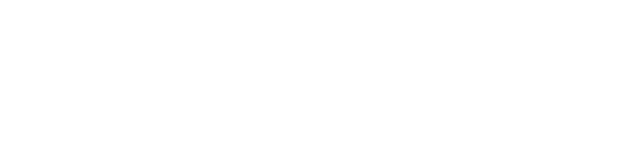
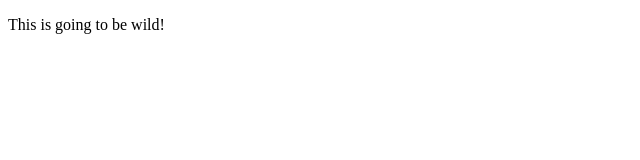
Before and after one commit to parkerf23/start_New, a plain HTML site: page hellllo.html in a window 1280 px wide. Shown: the whole page, without its empty margins (0-640 px from the left). Drawn offline with Linux system fonts and the light colour scheme.

Commit message:
Update hellllo.html

```diff
--- a/hellllo.html
+++ b/hellllo.html
@@ -6,5 +6,7 @@
 </head>
 <body>
 
+    <p>This is going to be wild!</p>
+
 </body>
 </html>
```
